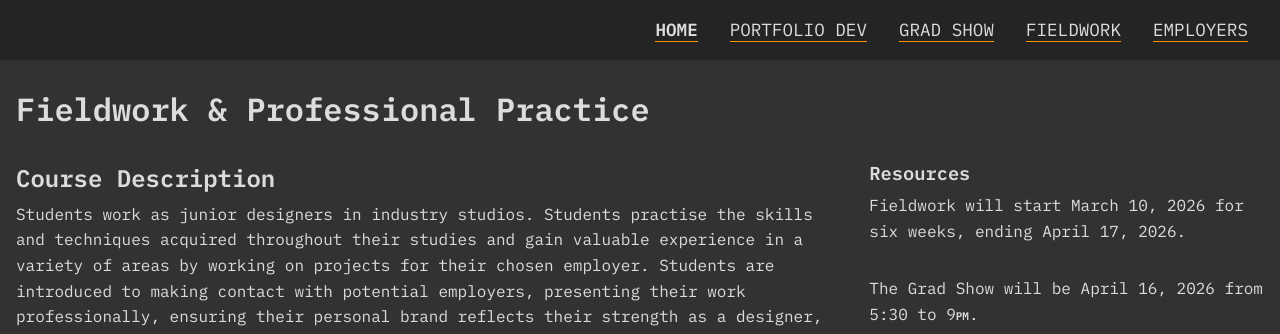
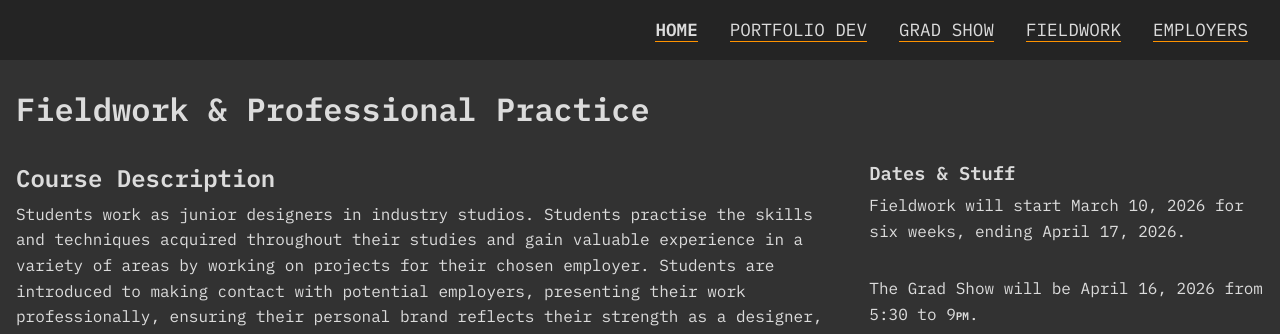
Before and after one commit to AlainParadis/wil, a Jekyll site: the page built from index.md, in a window 1280 px wide. Shown: the top 334 px of the page. Built offline with Jekyll 4.4.1, drawn with Linux system fonts in a browser that asks for light colours.

Commit message:
edit title of aside

```diff
--- a/_includes/aside.html
+++ b/_includes/aside.html
@@ -1,3 +1,6 @@
+<h3>
+	Dates & Stuff
+</h3>
 <p>
 	Fieldwork will start {{ site.data.course-info.fieldwork-start-date }} for six weeks, ending {{ site.data.course-info.fieldwork-end-date }}.
 </p>
@@ -5,7 +8,7 @@
 	The Grad Show will be {{ site.data.course-info.grad-show-date }} from 5:30 to 9<span class="small-caps">pm</span>.
 </p>
 <p>
-<a href="your-resume.html" title="Your Résumé">Your Résumé</a>
+	<a href="your-resume.html" title="Your R&eacute;sum&eacute;">Your Résumé</a>
 </p>
 <!--
 <p>
@@ -22,26 +25,22 @@
 	<a href="{{ site.data.course-info.work-spreadsheet }}" title="Grad Show Teams/Work Log" target="_blank">Grad Show Teams/Work Log</a>
 </p>
  -->
-
 <!--
 <p>
 <a href="https://www.dropbox.com/s/xkpmhgyo24mcjuz/student-fieldwork-consent-form.pdf.zip?dl=1" title="Fieldwork Consent Form">Fieldwork Consent Form</a> (.pdf)<br>
 Fill this out only if you're working on site.
 </p>
  -->
-
 <!--
 <p>
 <a href="https://www.dropbox.com/s/9rgcvkpnoj4eewd/donations-letter.pdf.zip?dl=1" title="Grad Show Donations Letter" target="_blank">Grad Show Donations Letter</a> (.pdf)
 </p>
  -->
-
 <!--
 <p>
 <a href="https://www.dropbox.com/s/9wsoxkyn2xm7ucr/lansdowne-horticulture-building.zip?dl=1" title="About the Horticulture Building" target="_blank">About the Horticulture Building</a> (.zip)
 </p>
  -->
-
 <!--
 <p>
 <a href="https://www.dropbox.com/s/g75pyb3q52uhrtn/international-students-fieldwork-info-sheet.pdf.zip?dl=1" title="International Student Fieldwork Information Sheet" target="_blank">International Students Fieldwork Info Sheet</a> (.pdf)
--- a/_layouts/default.html
+++ b/_layouts/default.html
@@ -33,9 +33,6 @@
 		{{ content }}
 	</main>
 	<aside>
-		<h3>
-			Resources
-		</h3>
 		{% include aside.html %}
 	</aside>
 	<footer>
```
